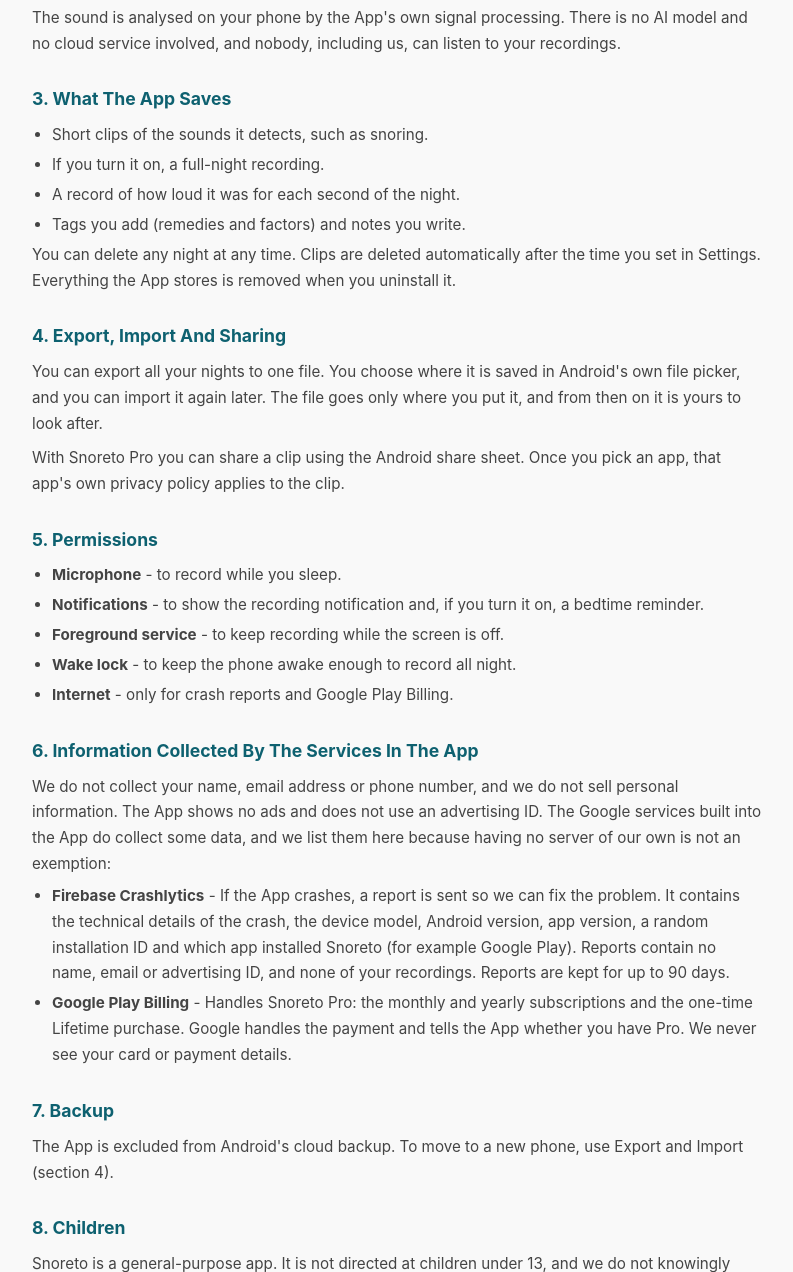
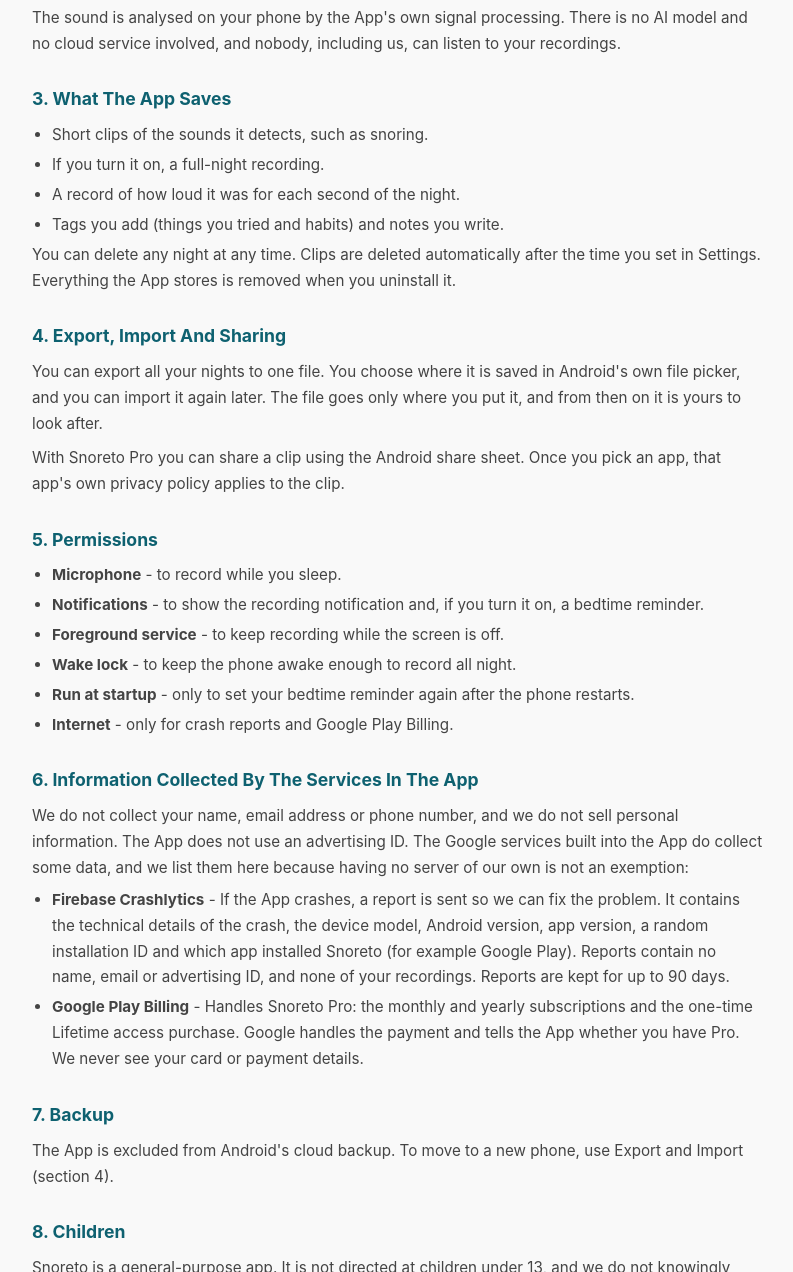
Before and after one commit to logicgategames/logicgategames.github.io, a plain HTML site: page snoreto/privacy/index.html in a window 1280 px wide. Shown: the part 720-1992 px from the top of the page, without its empty margins (242-1035 px from the left). Drawn offline with Linux system fonts and the light colour scheme.

Commit message:
Snoreto privacy/terms: define Lifetime access, list the restart permission, drop the no-ads line and the stages/score denial, new tag names
Co-Authored-By: Claude Opus 5.5 <noreply@anthropic.com>

```diff
--- a/snoreto/privacy/index.html
+++ b/snoreto/privacy/index.html
@@ -39,7 +39,7 @@ footer { text-align: center; padding: 24px; font-size: 0.8rem; color: #aaa; }
 <li>Short clips of the sounds it detects, such as snoring.</li>
 <li>If you turn it on, a full-night recording.</li>
 <li>A record of how loud it was for each second of the night.</li>
-<li>Tags you add (remedies and factors) and notes you write.</li>
+<li>Tags you add (things you tried and habits) and notes you write.</li>
 </ul>
 <p>You can delete any night at any time. Clips are deleted automatically after the time you set in Settings. Everything the App stores is removed when you uninstall it.</p>
 
@@ -53,14 +53,15 @@ footer { text-align: center; padding: 24px; font-size: 0.8rem; color: #aaa; }
 <li><strong>Notifications</strong> - to show the recording notification and, if you turn it on, a bedtime reminder.</li>
 <li><strong>Foreground service</strong> - to keep recording while the screen is off.</li>
 <li><strong>Wake lock</strong> - to keep the phone awake enough to record all night.</li>
+<li><strong>Run at startup</strong> - only to set your bedtime reminder again after the phone restarts.</li>
 <li><strong>Internet</strong> - only for crash reports and Google Play Billing.</li>
 </ul>
 
 <h2>6. Information Collected By The Services In The App</h2>
-<p>We do not collect your name, email address or phone number, and we do not sell personal information. The App shows no ads and does not use an advertising ID. The Google services built into the App do collect some data, and we list them here because having no server of our own is not an exemption:</p>
+<p>We do not collect your name, email address or phone number, and we do not sell personal information. The App does not use an advertising ID. The Google services built into the App do collect some data, and we list them here because having no server of our own is not an exemption:</p>
 <ul>
 <li><strong>Firebase Crashlytics</strong> - If the App crashes, a report is sent so we can fix the problem. It contains the technical details of the crash, the device model, Android version, app version, a random installation ID and which app installed Snoreto (for example Google Play). Reports contain no name, email or advertising ID, and none of your recordings. Reports are kept for up to 90 days.</li>
-<li><strong>Google Play Billing</strong> - Handles Snoreto Pro: the monthly and yearly subscriptions and the one-time Lifetime purchase. Google handles the payment and tells the App whether you have Pro. We never see your card or payment details.</li>
+<li><strong>Google Play Billing</strong> - Handles Snoreto Pro: the monthly and yearly subscriptions and the one-time Lifetime access purchase. Google handles the payment and tells the App whether you have Pro. We never see your card or payment details.</li>
 </ul>
 
 <h2>7. Backup</h2>
```
Also changed, not shown: snoreto/terms/index.html (+2 -2 lines).
